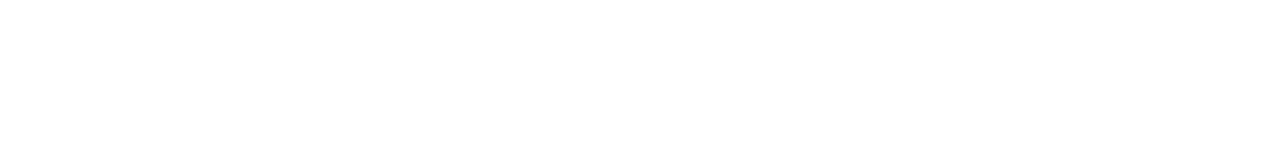
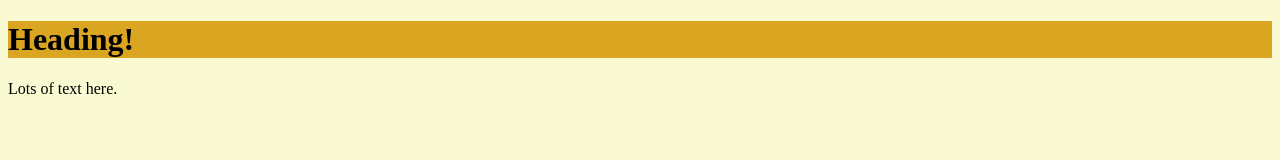
Before and after one commit to carl-larson/practiceMerge, a plain HTML site: page index.html in a window 1280 px wide. Drawn offline with Linux system fonts and the light colour scheme.

Commit message:
first changes

```diff
--- a/index.html
+++ b/index.html
@@ -4,9 +4,17 @@
     <meta charset="UTF-8">
     <meta name="viewport" content="width=device-width, initial-scale=1.0">
     <meta http-equiv="X-UA-Compatible" content="ie=edge">
+    <link rel="stylesheet" href="style.css">
     <title>Document</title>
 </head>
 <body>
-
+    <header>
+        <h1>Heading!</h1>
+    </header>
+    <div>
+        <p>
+            Lots of text here.
+        </p>
+    </div>
 </body>
 </html>
--- a/style.css
+++ b/style.css
@@ -1,3 +1,6 @@
 body{
     background-color: lightgoldenrodyellow;
 }
+header{
+    background-color: goldenrod;
+}
```
